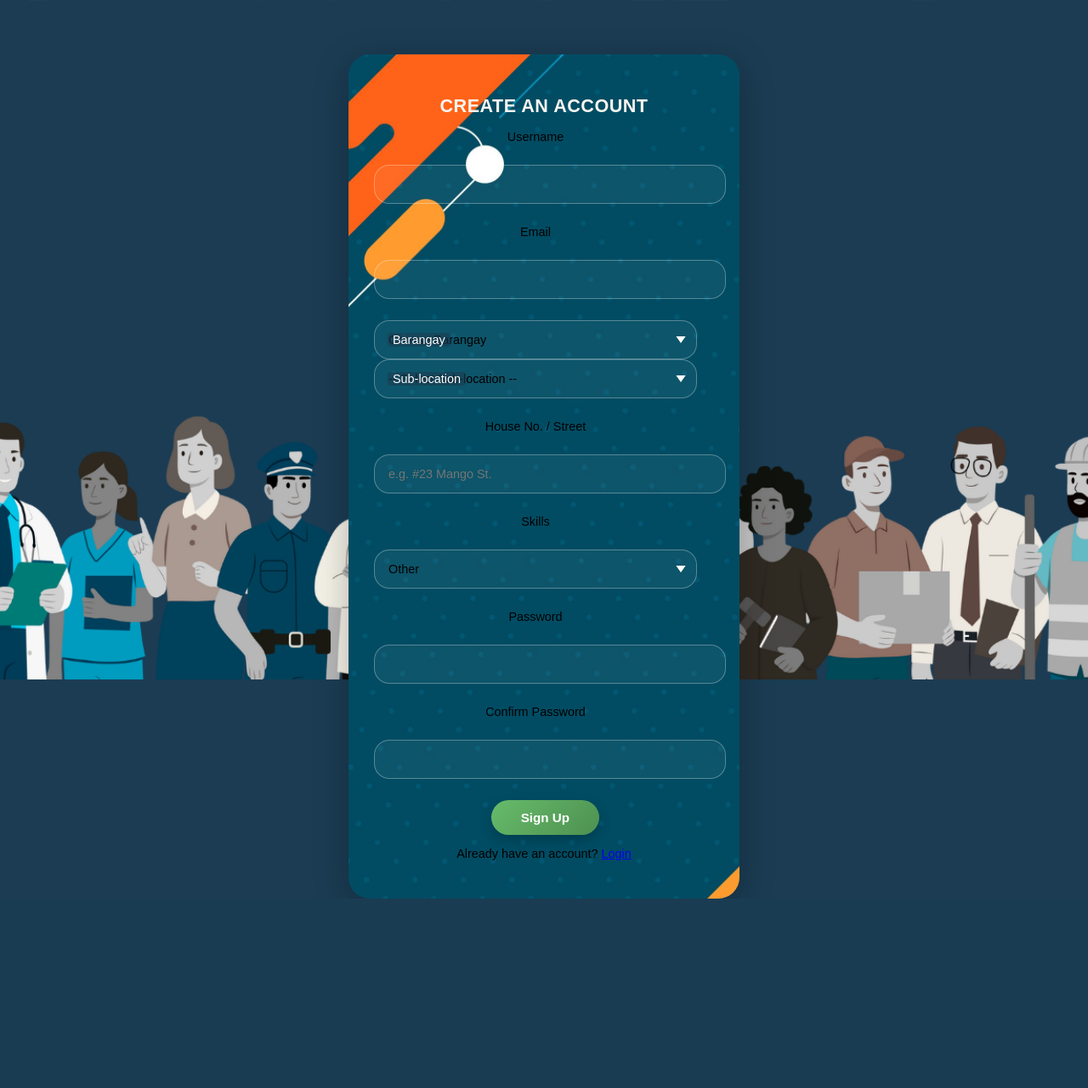
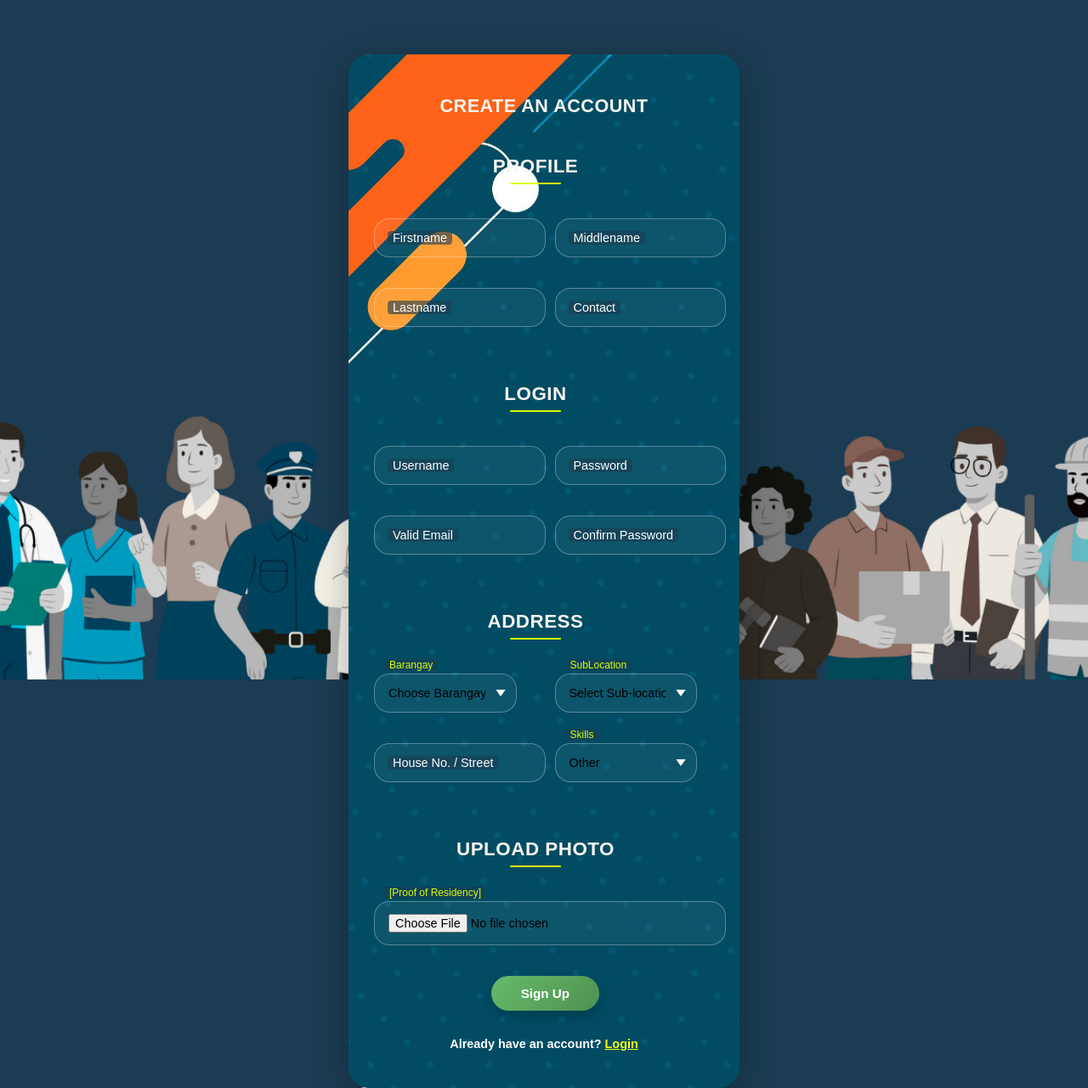
Before and after one commit to Jhondy052904/SkillBridge, a Django app: template registration/templates/signup.html in a window 1280 px wide. Shown: the whole page at 85% size. Before the commit the page ends 1058 px from the top, so only its background shows below. Run offline with Django 3.2, Linux system fonts and the light colour scheme; the template is opened without the code that fills it, so the values that code supplies are empty.

Commit message:
Restore signup.html with my previous changes

```diff
--- a/registration/templates/signup.html
+++ b/registration/templates/signup.html
@@ -6,77 +6,114 @@
 
 <h2 class="form-title">CREATE AN ACCOUNT</h2>
 
-    <form method="post" class="auth-form">
+<form method="post" class="auth-form" enctype="multipart/form-data">
     {% csrf_token %}
 
+    <!-- PROFILE SECTION -->
+    <h2 class="section-title">Profile</h2>
+    <div class="form-row">
+        <div class="form-group">
+            <input type="text" id="first_name" name="first_name" placeholder="" required>
+            <label for="first_name">Firstname</label>
+        </div>
+        <div class="form-group">
+            <input type="text" id="middle_name" name="middle_name" placeholder="">
+            <label for="middle_name">Middlename</label>
+        </div>
+    </div>
+    <div class="form-row">
+        <div class="form-group">
+            <input type="text" id="last_name" name="last_name" placeholder="" required>
+            <label for="last_name">Lastname</label>
+        </div>
+        <div class="form-group">
+            <input type="text" id="contact" name="contact" placeholder="" required>
+            <label for="contact">Contact</label>
+        </div>
+    </div>
+
+    <!-- LOGIN SECTION -->
+    <h2 class="section-title">Login</h2>
+    <div class="form-row">
+        <div class="form-group">
+            <input type="text" id="username" name="username" placeholder="" required>
             <label for="username">Username</label>
-        <input type="text" id="username" name="username" maxlength="20" required>
+        </div>
+        <div class="form-group">
+            <input type="password" id="password1" name="password1" placeholder="" required>
+            <label for="password1">Password</label>
+        </div>
+    </div>
+    <div class="form-row">
+        <div class="form-group">
+            <input type="email" id="email" name="email" placeholder="" required>
+            <label for="email">Valid Email</label>
+        </div>
+        <div class="form-group">
+            <input type="password" id="password2" name="password2" placeholder="" required>
+            <label for="password2">Confirm Password</label>
+        </div>
+    </div>
 
-        <label for="email">Email</label>
-        <input type="email" id="email" name="email" required>
-
-        <!-- Address (with barangay + sublocation + house no.) -->
-        <div class="address-row">
+    <!-- ADDRESS SECTION -->
+    <h2 class="section-title">Address</h2>
+    <div class="form-row">
         <div class="form-group">
-                <label for="barangay">Barangay</label>
             <select id="barangay" name="barangay" required>
-                    <option value="">Choose Barangay</option>
+                <option value="" disabled selected>Choose Barangay</option>
                 <option value="Labangon">Labangon</option>
                 <option value="Mambaling">Mambaling</option>
             </select>
+            <label for="barangay">Barangay</label>
         </div>
+        <div class="form-group">
+            <select id="sublocation" name="sublocation" required>
+                <option value="" disabled selected>Select Sub-location</option>
+            </select>
+            <label for="sublocation">SubLocation</label>
+        </div>
+    </div>
+    <div class="form-row">
+        <div class="form-group">
+            <input type="text" id="house_number" name="house_number" placeholder="" required>
+            <label for="house_number">House No. / Street</label>
+        </div>
+        <div class="form-group">
+            <select id="skills" name="skills" required>
+                <option value="other" selected>Other</option>
+                <option value="Haircut">Haircut</option>
+                <option value="Plumbing">Plumbing</option>
+                <option value="Electrical">Electrical</option>
+                <option value="Carpentry">Carpentry</option>
+                <option value="Cleaning">Cleaning</option>
+                <option value="Cooking">Cooking</option>
+                <option value="Driving">Driving</option>
+                <option value="Babysitting">Babysitting</option>
+                <option value="Elderly Care">Elderly Care</option>
+                <option value="Tutoring">Tutoring</option>
+                <option value="Pedicure">Pedicure</option>
 
-            <div class="form-group">
-                <label for="sublocation">Sub-location</label>
-                <select id="sublocation" name="sublocation" required>
-                    <option value="">-- Select Sub-location --</option>
             </select>
+            <label for="skills">Skills</label>
         </div>
     </div>
 
-        <label for="house_number">House No. / Street</label>
-        <input type="text" id="house_number" name="house_number" placeholder="e.g. #23 Mango St." required>
-
-        <!-- Skills -->
-        <label for="skills">Skills</label>
-        <select id="skills" name="skills" required>
-            <option value="other">Other</option>
-            <option value="carpentry">Carpentry</option>
-            <option value="sewing">Sewing</option>
-            <option value="cooking">Cooking</option>
-            <option value="gardening">Gardening</option>
-            <option value="plumbing">Plumbing</option>
-            <option value="electrical">Electrical Work</option>
-            <option value="tailoring">Tailoring</option>
-            <option value="welding">Welding</option>
-            <option value="cleaning">Housekeeping/Cleaning</option>
-            <option value="driving">Driving</option>
-            <option value="childcare">Childcare</option>
-            <option value="eldercare">Elder Care</option>
-            <option value="sales">Sales/Merchandising</option>
-            <option value="farming">Farming</option>
-            <option value="fishing">Fishing</option>
-            <option value="baking">Baking</option>
-            <option value="haircutting">Haircutting / Barber</option>
-            <option value="beauty">Beauty Care (Hair/Makeup/Nails)</option>
-        </select>
-
-        <label for="password1">Password</label>
-        <input type="password" id="password1" name="password1" required>
-
-        <label for="password2">Confirm Password</label>
-        <input type="password" id="password2" name="password2" required>
+    <!-- UPLOAD PHOTO -->
+    <h2 class="section-title">Upload Photo</h2>
+    <div class="form-row">
+        <div class="form-group">
+            <input type="file" id="proof_residency" name="proof_residency" accept="image/*,application/pdf" required>
+            <label for="proof_residency">[Proof of Residency]</label>
+        </div>
+    </div>
 
     <button type="submit">Sign Up</button>
 </form>
+<br>
+<p class="login-link" style="color: #ffffff; font-weight: bold; margin-top: 15px;">Already have an account?
+<a href="{% url 'login' %}"style="color: #fbff03; font-weight: bold;">Login</a></p>
 
-    {% if form.non_field_errors %}
-    <div class="error">{{ form.non_field_errors.0 }}</div>
-    {% endif %}
-
-    <p>Already have an account? <a href="{% url 'login' %}">Login</a></p>
-
-    <!-- JS for dependent dropdown -->
+<!-- Dependent Dropdown JS -->
 <script>
     const sublocations = {
         Labangon: ["Tres de Abril", "Katipunan St.", "V. Rama Ave"],
@@ -86,12 +123,9 @@
     document.getElementById("barangay").addEventListener("change", function () {
         const barangay = this.value;
         const sublocationSelect = document.getElementById("sublocation");
-
-            // Reset sublocation options
-            sublocationSelect.innerHTML = '<option value="">-- Select Sub-location --</option>';
-
+        sublocationSelect.innerHTML = '<option value="" disabled selected>Select Sub-location</option>';
         if (barangay && sublocations[barangay]) {
-                sublocations[barangay].forEach(function (loc) {
+            sublocations[barangay].forEach(loc => {
                 const option = document.createElement("option");
                 option.value = loc.toLowerCase().replace(/\s+/g, "_");
                 option.textContent = loc;
@@ -100,5 +134,4 @@
         }
     });
 </script>
-
 {% endblock %}
```
Lines whose indentation alone changed are shown as unchanged.
